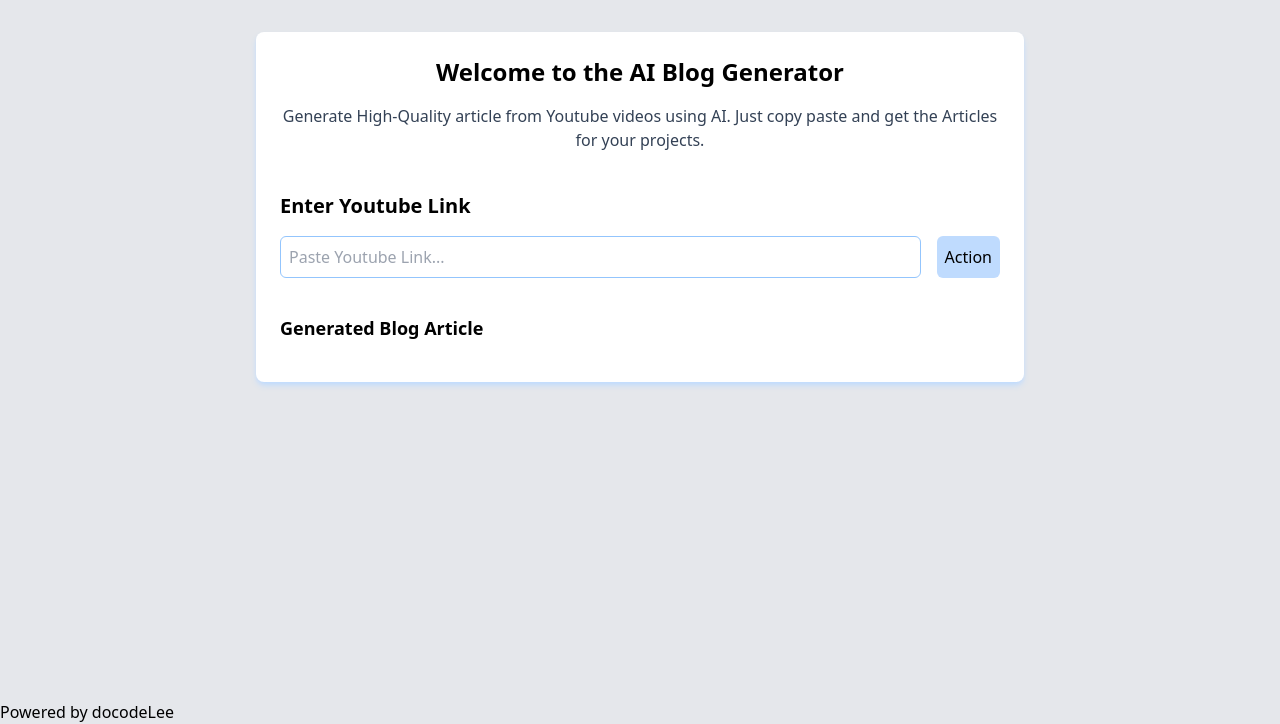
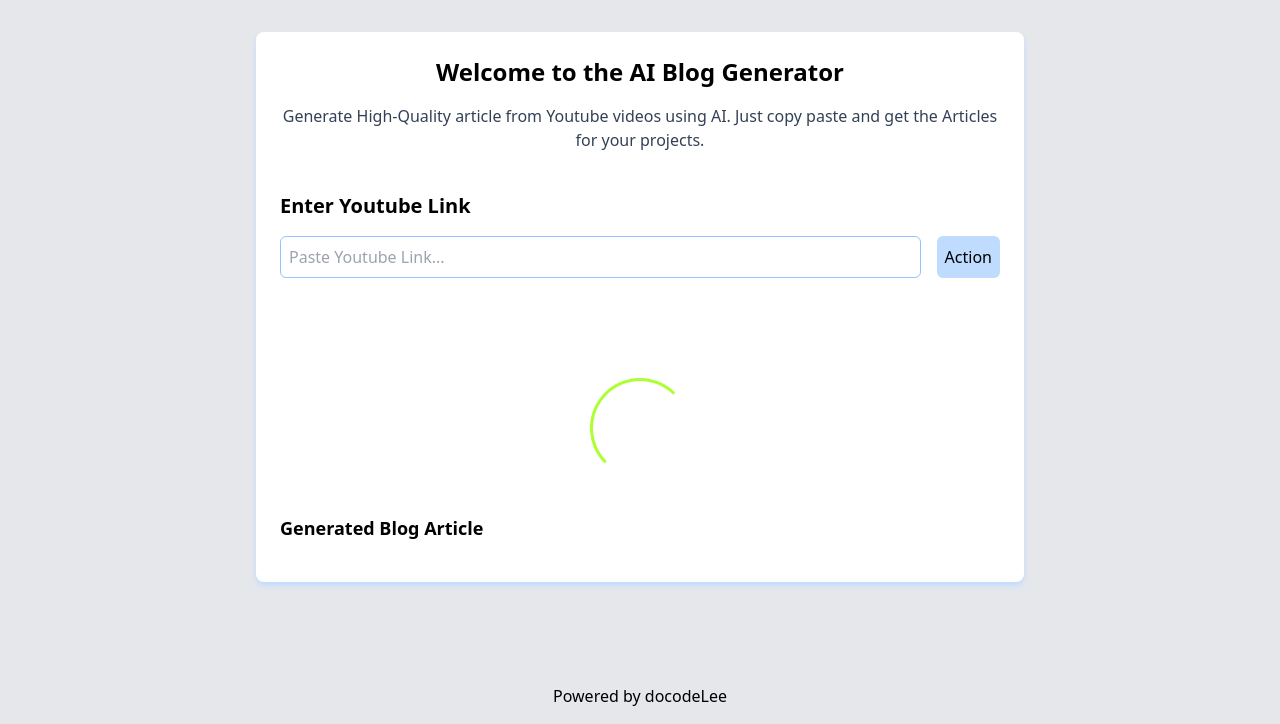
Before and after one commit to DocodeLee/backend-python, a plain HTML site: page AI-Blogging-web/FRONTEND/index.html in a window 1280 px wide. Shown: the part 76-800 px from the top of the page. Drawn offline with nearby package versions, Linux system fonts and the light colour scheme.

Commit message:
html and style

```diff
--- a/AI-Blogging-web/FRONTEND/index.html
+++ b/AI-Blogging-web/FRONTEND/index.html
@@ -5,6 +5,33 @@
     <meta name="viewport" content="width=device-width, initial-scale=1.0">
     <title>AI-Blog-Generator</title>
     <script src="https://cdn.tailwindcss.com"></script>
+    <style>
+        @keyframes rotate{
+            from{
+                transform: rotate(0deg);
+            }
+            to{
+                transform: rotate(360deg);
+            }
+        }
+            @-webkit-keyframes rotate{
+                from {
+                    -webkit-transform: rotate(0deg);
+                }
+                to{
+                    -webkit-transform: rotate(360deg);
+                }
+            }
+            .load{
+                width: 100px;
+                height: 100px;
+                margin: 100px auto 0;
+                border: solid greenyellow;
+                border-radius: 50%;
+                border-right-color: transparent;
+                border-bottom-color: transparent;
+            }
+    </style>
 </head>
 <body class="flex flex-col min-h-screen bg-gray-200 font-sans antialised">
     <!-- NavBar -->
@@ -44,17 +71,25 @@
                         </button>
                     </div>
             </div>
+            <!-- section for loading circle -->
+            <div id="loading-circle" class="load">
+
+            </div>
             <!-- Generated Blog -->
             <section class="mt-9 flex-grow">
                 <h2 class="text-lg  mb-4 font-semibold">Generated Blog Article</h2>
                 <div id="blogContent" class="mt-2 text-amber-500 space-y-4">
-                    <!-- section for loading circle -->
+
+
                 </div>
             </section>
         </div>
     </div>
-    <footer>
+    <footer class="text-center p-4  text-black mt-3">
         Powered by <a href="https://github.com/DocodeLee">docodeLee</a>
     </footer>
+    <script>
+
+    </script>
 </body>
 </html>
```
